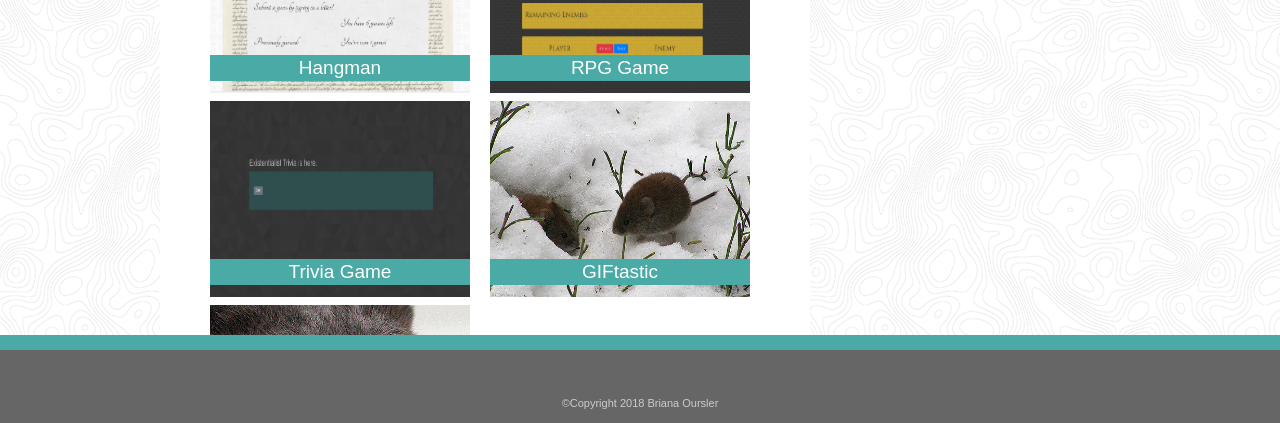
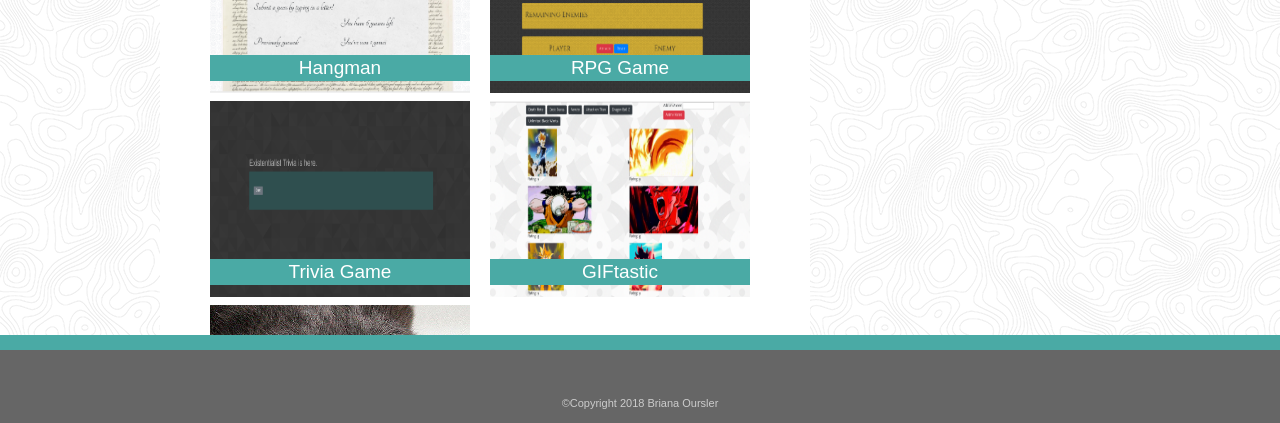
Before and after one commit to Boursler/Responsive-Portfolio, a plain HTML site: page portfolio.html in a window 1280 px wide. Shown: the part 375-798 px from the top of the page. Drawn offline with Linux system fonts and the light colour scheme.

Commit message:
Update gify project image

```diff
--- a/portfolio.html
+++ b/portfolio.html
@@ -42,7 +42,7 @@
 					<a class="gallerylabels" href="https://boursler.github.io/TriviaGame/" target="_blank">Trivia Game</a>
 				</div>
 				<div class="galleryposition">
-					<img class="gallerypic" src="assets/images/3336373804_a77deed8f6_z.jpg">
+					<img class="gallerypic" src="assets/images/gifyapi.png">
 					<a class="gallerylabels" href="https://boursler.github.io/GIFtastic/">GIFtastic</a>
 				</div>
 				<div class="galleryposition">
```
